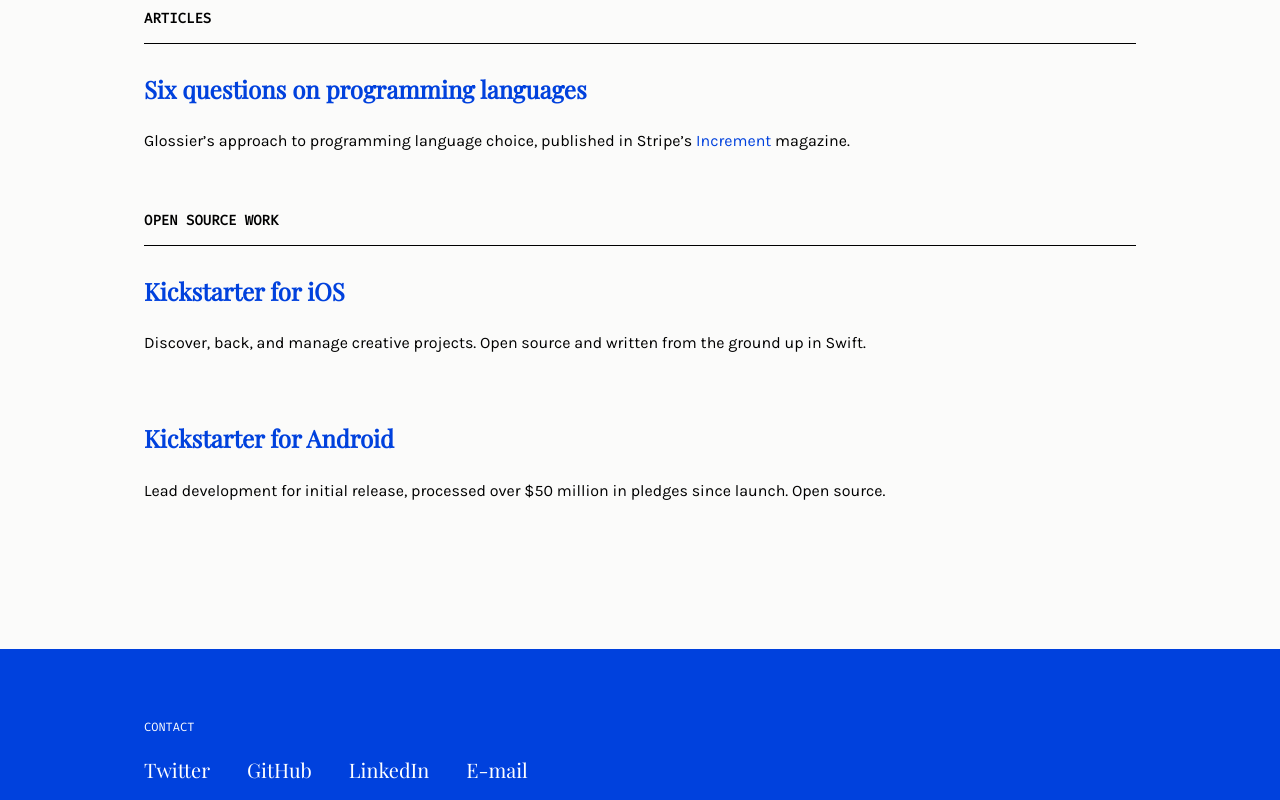
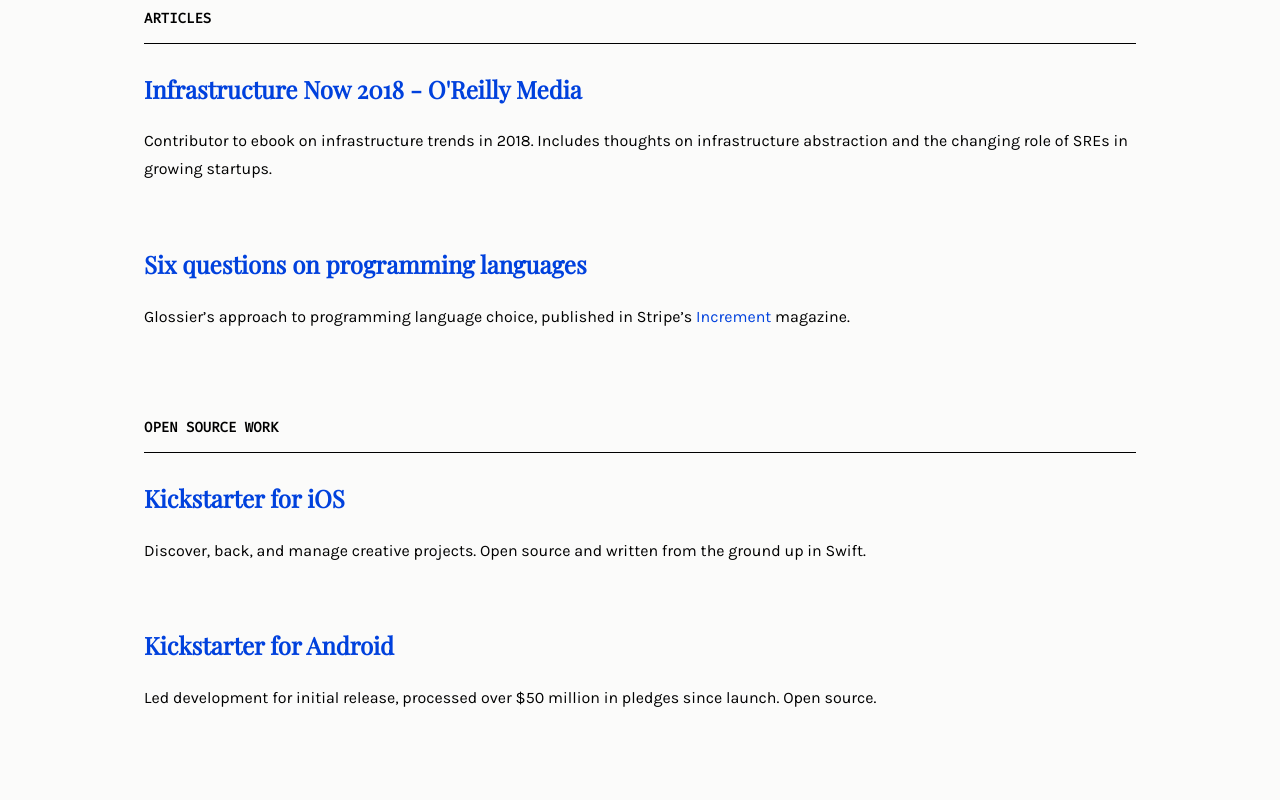
Before and after one commit to christopherwright/christopherwright.github.io, a website: page index.html in a window 1280 px wide. Shown: the part 480-1280 px from the top of the page. Drawn offline with nearby package versions, Linux system fonts and the light colour scheme.

Commit message:
Add new article

```diff
--- a/index.html
+++ b/index.html
@@ -45,10 +45,18 @@
         <h1 class="ttu fira-mono f6 mb4 pb3 bb">Articles</h1>
         <article class="pb4">
           <h2 class="playfair-display f3 pb1">
+            <a href="https://www.oreilly.com/webops-perf/free/infrastructure-now-2018.csp" class="blue link underline-hover">Infrastructure Now 2018 - O'Reilly Media</a>
+          </h2>
+          <p class="karla lh-1-75">Contributor to ebook on infrastructure trends in 2018. Includes thoughts on infrastructure abstraction and the changing role of SREs in growing startups.</p>
+        </article>
+        <article class="pb4">
+          <h2 class="playfair-display f3 pb1">
             <a href="https://increment.com/programming-languages/six-questions-on-programming-languages/" class="blue link underline-hover">Six questions on programming languages</a>
           </h2>
           <p class="karla lh-1-75">Glossier’s approach to programming language choice, published in Stripe’s <a href="https://increment.com" class="blue link underline-hover">Increment</a> magazine.</p>
-     <section class="pt4">
+        </article>
+      </section>
+      <section class="pt4">
         <h1 class="ttu fira-mono f6 mb4 pb3 bb">Open Source Work</h1>
         <article class="pb4">
           <h2 class="playfair-display f3 pb1">
@@ -60,7 +68,7 @@
           <h2 class="playfair-display f3 pb1">
             <a href="https://www.github.com/kickstarter/android-oss" class="blue link underline-hover">Kickstarter for Android</a>
           </h2>
-          <p class="karla lh-1-75">Lead development for initial release, processed over $50 million in pledges since launch. Open source.</p>
+          <p class="karla lh-1-75">Led development for initial release, processed over $50 million in pledges since launch. Open source.</p>
         </article>
       </section>
     </div>
```
